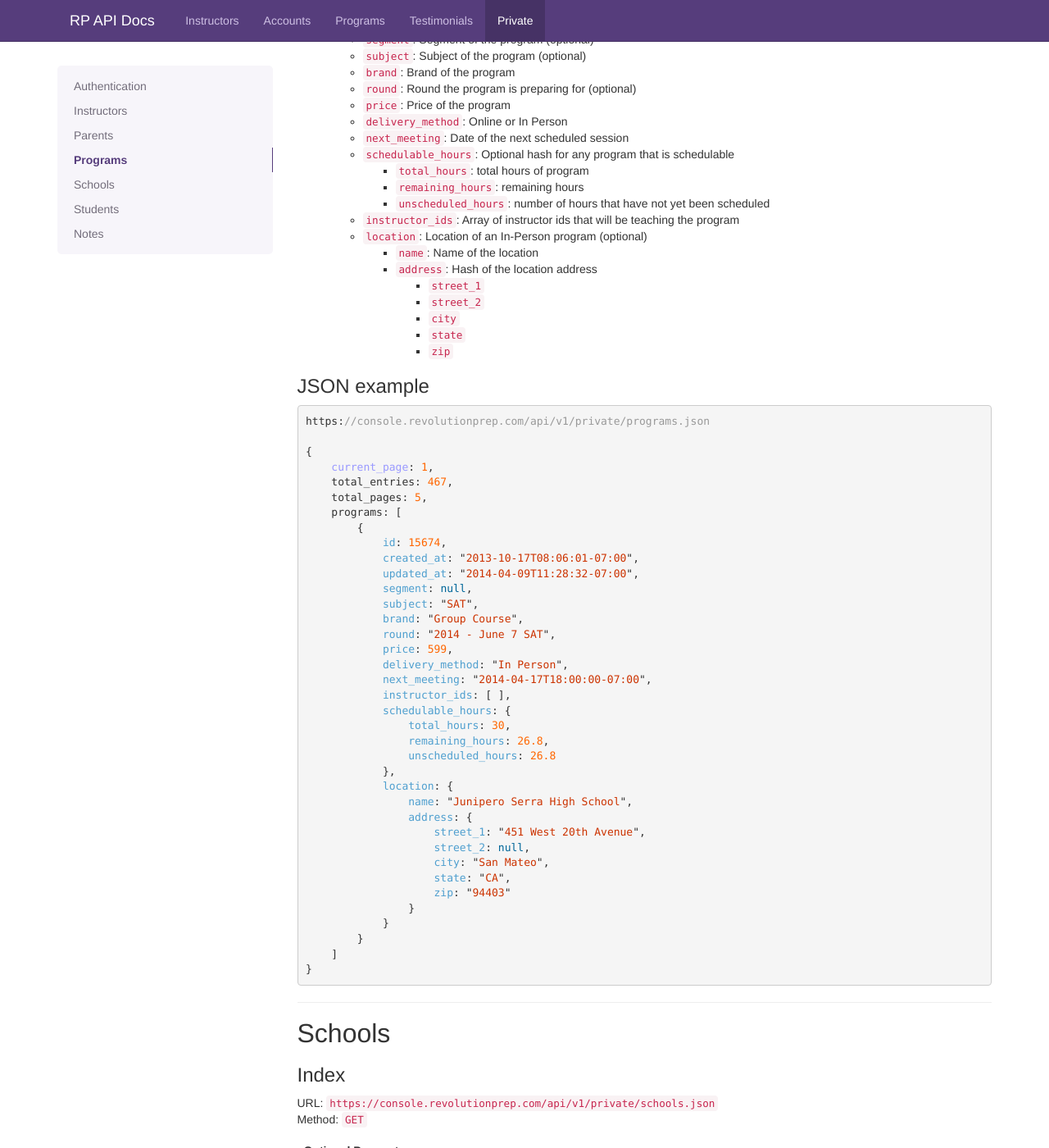
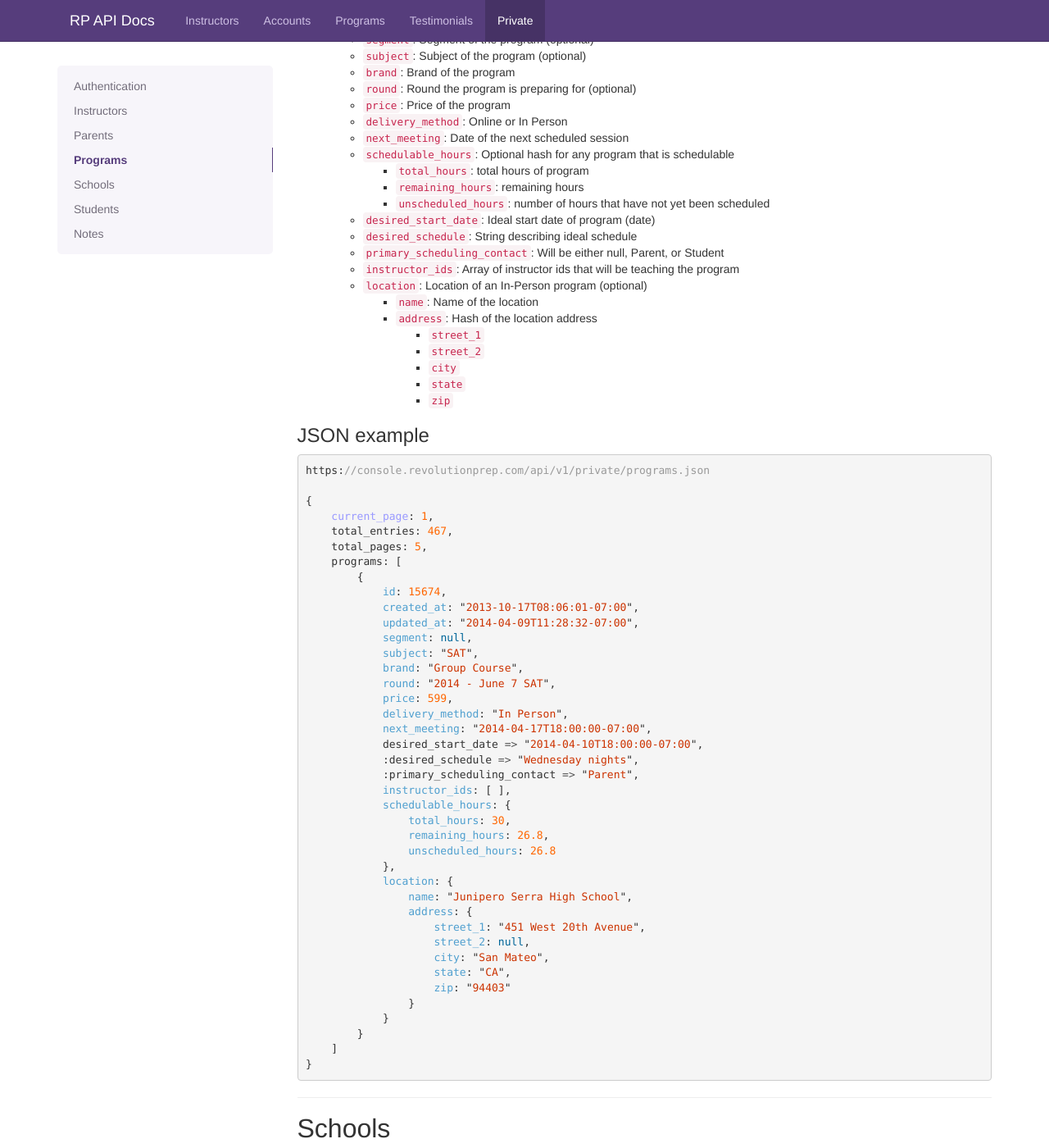
Before and after one commit to RevolutionPrep/RevolutionPrep.github.io, a Jekyll site: the page built from private.html, in a window 1280 px wide and 1400 px high, scrolled down 4455 px. Shown: the whole window at 82% size. Built offline with Jekyll 4.4.1, drawn with Linux system fonts in a browser that asks for light colours; Markdown is read by kramdown in place of the engine named in the settings; comment, search, counter and statistics services are not loaded.

Commit message:
Add scheduling_details to Private Program Index API docs

```diff
--- a/private.html
+++ b/private.html
@@ -290,6 +290,9 @@ https://console.revolutionprep.com/api/v1/private/parents.json
             <li><code>remaining_hours</code>: remaining hours</li>
             <li><code>unscheduled_hours</code>: number of hours that have not yet been scheduled</li>
         </ul>
+        <li><code>desired_start_date</code>: Ideal start date of program (date)</li>
+        <li><code>desired_schedule</code>: String describing ideal schedule</li>
+        <li><code>primary_scheduling_contact</code>: Will be either null, Parent, or Student</li>
         <li><code>instructor_ids</code>: Array of instructor ids that will be teaching the program</li>
         <li><code>location</code>: Location of an In-Person program (optional)</li>
         <ul>
@@ -326,6 +329,9 @@ https://console.revolutionprep.com/api/v1/private/programs.json
             price: 599,
             delivery_method: "In Person",
             next_meeting: "2014-04-17T18:00:00-07:00",
+            desired_start_date => "2014-04-10T18:00:00-07:00",
+            :desired_schedule => "Wednesday nights",
+            :primary_scheduling_contact => "Parent",
             instructor_ids: [ ],
             schedulable_hours: {
                 total_hours: 30,
@@ -570,31 +576,6 @@ https://console.revolutionprep.com/api/v1/private/students.json
 }
 {% endhighlight %}
 
-
-
-
-
-
-
-
-
-
-
-
-
-
-
-
-
-
-
-
-
-
-
-
-
-
 <hr />
 
 <h2 id="notes">Notes</h2>
```
